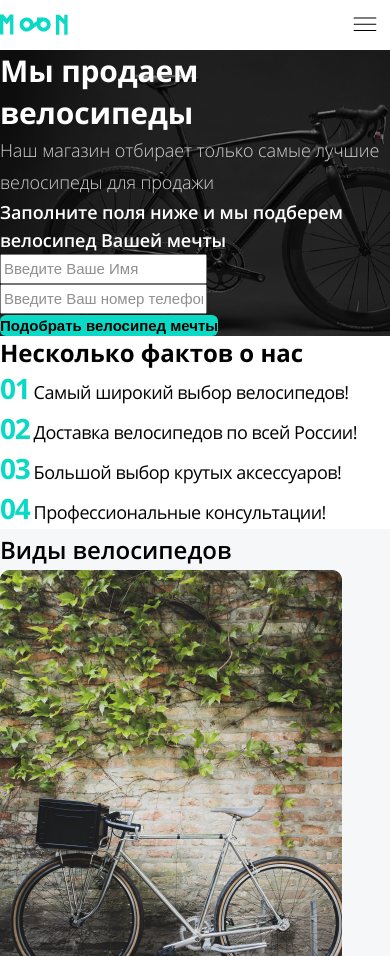
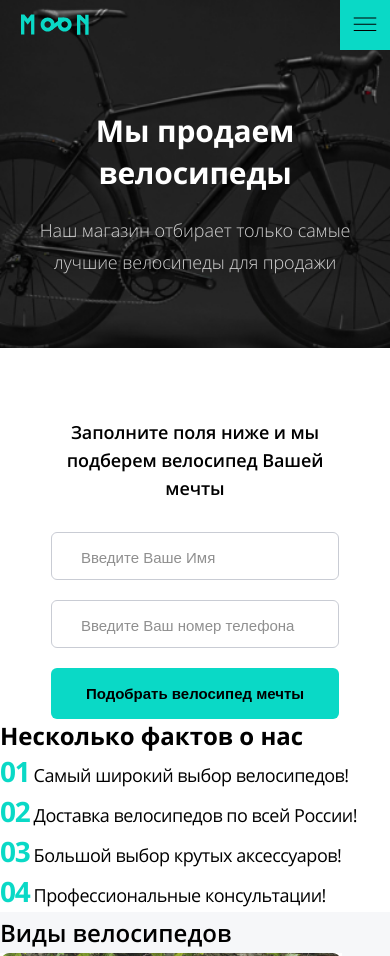
Before and after one commit to alenushka-jpg/bicycles__gramovich, a website: page source/index.html in a window 390 px wide. Shown: the top 956 px of the page. Drawn offline with nearby package versions, Linux system fonts and the light colour scheme; files that its build step writes are made by us from their sources.

Commit message:
Добавляет адаптивную сетку секции promo для всех состояний: десктопа, планшета и мобилы

```diff
--- a/source/index.html
+++ b/source/index.html
@@ -1,6 +1,6 @@
 <!DOCTYPE html>
 <html lang="ru">
-  <head>
+  <head class="page-body">
     <meta charset="UTF-8">
     <meta http-equiv="X-UA-Compatible" content="IE=edge">
     <meta name="viewport" content="width=device-width, initial-scale=1.0">
@@ -40,22 +40,27 @@
     <main class="page-main">
       <section class="promo">
         <div class="promo__container container">
+          <div class="promo__content">
+            <img class="promo__logo logo" src="./img/svg/logo.svg" width="68" height="21" alt="">
             <h1 class="promo__title">Мы продаем велосипеды</h1>
             <p class="promo__text">Наш магазин отбирает только самые лучшие велосипеды для продажи</p>
-          <form class="promo__form data-form" action="#" method="POST">
-            <span class="data-form__text">Заполните поля ниже и мы подберем велосипед Вашей мечты</span>
-            <div class="data-form__contacts">
+          </div>
+          <section class="promo__user-data user-data">
+            <form class="user-data__form" action="#" method="POST">
+              <span class="user-data__text">Заполните поля ниже и мы подберем велосипед Вашей мечты</span>
+              <div class="user-data__contacts">
                 <label class="visually-hidden" for="name-input">Введите Ваше Имя</label>
-              <input class="data-form__input" type="text" id="name-input" placeholder="Введите Ваше Имя"
+                <input class="user-data__input" type="text" id="name-input" placeholder="Введите Ваше Имя"
                 aria-label="Поле для ввода Вашего имени" required>
               </div>
-            <div class="data-form__contacts">
+              <div class="user-data__contacts">
                 <label class="visually-hidden" for="tel-input">Введите Ваш номер телефона</label>
-              <input class="data-form__input" type="tel" id="tel-input" placeholder="Введите Ваш номер телефона"
+                <input class="user-data__input" type="tel" id="tel-input" placeholder="Введите Ваш номер телефона"
                 aria-label="Поле для ввода Вашего номера телефона" required>
               </div>
-            <button class="data-form__button button">Подобрать велосипед мечты</button>
+              <button class="user-data__button button">Подобрать велосипед мечты</button>
             </form>
+          </section>
         </div>
       </section>
       <section class="about-us container">
--- a/source/sass/blocks/button.scss
+++ b/source/sass/blocks/button.scss
@@ -1,5 +1,4 @@
 .button {
   padding: 0;
-  background-color: inherit;
   border: none;
 }
--- a/source/sass/blocks/container.scss
+++ b/source/sass/blocks/container.scss
@@ -1,4 +1,5 @@
 .container {
   max-width: 1440px;
-  margin: 0 auto;
+  margin-left: auto;
+  margin-right: auto;
 }
--- a/source/sass/blocks/data-form.scss
+++ /dev/null
@@ -1,31 +0,0 @@
-.data-form__text {
-  font-weight: 600;
-  font-size: 17px;
-  line-height: 28px;
-  letter-spacing: -0.005em;
-  color: $basic-white;
-
-  @media (max-width: $tablet-width) {
-    font-size: 18px;
-  }
-}
-
-.data-form__input {
-  font-weight: 400;
-  font-size: 15px;
-  line-height: 24px;
-
-  &::placeholder {
-    font-size: 15px;
-    line-height: 24px;
-    color: rgba($primary-font, 0.5);
-  }
-}
-
-.data-form__button {
-  font-weight: 600;
-  font-size: 15px;
-  line-height: 21px;
-  background-color: $additional-color;
-  border-radius: 6px;
-}
--- a/source/sass/blocks/main-navigation.scss
+++ b/source/sass/blocks/main-navigation.scss
@@ -1,5 +1,5 @@
 .main-navigation {
-  width: 880px;
+  max-width: 880px;
   margin-left: auto;
   margin-right: auto;
 
@@ -47,6 +47,7 @@
   line-height: 32px;
   letter-spacing: -0.005em;
   text-decoration: none;
+  color: rgba($basic-white, 0.7);
 
   @media (max-width: $tablet-width) {
     padding: 16px;
--- a/source/sass/blocks/page-header.scss
+++ b/source/sass/blocks/page-header.scss
@@ -1,3 +1,9 @@
+.page-header {
+  position: relative;
+  margin-bottom: -60px;
+  z-index: 20;
+}
+
 .page-header__top {
   display: none;
 
@@ -5,6 +11,7 @@
     display: flex;
     justify-content: space-between;
     height: 50px;
+    padding-left: 21px;
   }
 }
 
--- a/source/sass/blocks/promo.scss
+++ b/source/sass/blocks/promo.scss
@@ -2,12 +2,61 @@
   background-color: $dark-background;
   background-image: url("/img/bicycles-background.jpg");
   background-repeat: no-repeat;
-  background-size: cover;
-  background-position: 0 0;
+  background-position: center;
+  background-size: 1440px 825px;
+
+  @media (max-width: $tablet-width) {
+    background-color: inherit;
+    background-image: none;
+  }
+}
+
+.promo__container {
+  display: grid;
+  grid-template-columns: 1fr 326px;
+  column-gap: 186px;
+  width: 880px;
+  padding-top: 318px;
+  padding-bottom: 243px;
+
+  @media (max-width: $tablet-width) {
+    width: auto;
+    column-gap: 0;
+    grid-template-columns: 1fr;
+    padding-top: 0;
+    padding-bottom: 0;
+    z-index: -1;
+  }
+}
+
+.promo__content {
+  @media (max-width: $tablet-width) {
+    padding-top: 134px;
+    background-image: url("/img/bicycles-background-tablet.jpg");
+    background-size: cover;
+    background-repeat: no-repeat;
+    background-position: center;
+  }
+
+  @media (max-width: $mobile-width) {
+    padding-top: 120px;
+    padding-left: 16px;
+    padding-right: 16px;
+    background-image: url("/img/bicycles-background-mobile.jpg");
+  }
+}
+
+.promo__logo {
+  margin-bottom: 31px;
+
+  @media (max-width: $tablet-width) {
+    display: none;
+  }
 }
 
 .promo__title {
-  margin: 0;
+  margin-top: 0;
+  margin-bottom: 24px;
   font-weight: 700;
   font-size: 46px;
   line-height: 64px;
@@ -15,12 +64,15 @@
   color: $basic-white;
 
   @media (max-width: $tablet-width) {
+    margin-bottom: 20px;
     font-size: 30px;
     line-height: 42px;
+    text-align: center;
   }
 }
 
 .promo__text {
+  display: block;
   margin: 0;
   font-weight: 300;
   font-size: 20px;
@@ -29,7 +81,17 @@
   color: rgba($basic-white, 0.8);
 
   @media (max-width: $tablet-width) {
+    width: 435px;
+    margin-left: auto;
+    margin-right: auto;
+    margin-bottom: 80px;
     font-size: 18px;
     line-height: 32px;
+    text-align: center;
+  }
+
+  @media (max-width: $tablet-width) {
+    width: auto;
+    margin-bottom: 70px;
   }
 }
--- /dev/null
+++ b/source/sass/blocks/user-data.scss
@@ -0,0 +1,75 @@
+.user-data {
+  @media (max-width: $tablet-width) {
+    padding-top: 70px;
+    background-color: $basic-white;
+  }
+
+  @media (max-width: $mobile-width) {
+    padding-left: 16px;
+    padding-right: 16px;
+  }
+}
+
+.user-data__form {
+  @media (max-width: $tablet-width) {
+    width: 321px;
+    margin-left: auto;
+    margin-right: auto;
+  }
+
+  @media (max-width: $mobile-width) {
+    width: 288px;
+  }
+}
+
+.user-data__text {
+  display: block;
+  margin-bottom: 20px;
+  font-weight: 600;
+  font-size: 17px;
+  line-height: 28px;
+  letter-spacing: -0.005em;
+  color: $basic-white;
+  text-align: center;
+
+  @media (max-width: $tablet-width) {
+    margin-bottom: 30px;
+    font-size: 18px;
+    color: $basic-black;
+  }
+}
+
+.user-data__input {
+  display: block;
+  width: 100%;
+  padding-top: 13px;
+  padding-left: 29px;
+  padding-bottom: 9px;
+  background-color: $basic-white;
+  border: 1px solid $border-color;
+  border-radius: 6px;
+  font-weight: 400;
+  font-size: 15px;
+  line-height: 24px;
+
+  &::placeholder {
+    font-size: 15px;
+    line-height: 24px;
+    color: rgba($primary-font, 0.5);
+  }
+}
+
+.user-data__contacts {
+  margin-bottom: 20px;
+}
+
+.user-data__button {
+  width: 100%;
+  padding: 15px;
+  font-weight: 600;
+  font-size: 15px;
+  line-height: 21px;
+  text-align: center;
+  background-color: $additional-color;
+  border-radius: 6px;
+}
--- a/source/sass/global/global.scss
+++ b/source/sass/global/global.scss
@@ -29,6 +29,10 @@ img {
   height: auto;
 }
 
+// .page-body {
+//   position: relative;
+// }
+
 .visually-hidden {
   position: absolute;
   width: 1px;
--- a/source/sass/style.scss
+++ b/source/sass/style.scss
@@ -8,7 +8,7 @@
 @import "blocks/button";
 @import "blocks/page-main";
 @import "blocks/promo";
-@import "blocks/data-form";
+@import "blocks/user-data";
 @import "blocks/about-us";
 @import "blocks/types-of-bicycles";
 @import "blocks/video";
```
Also changed, not shown: source/img/bicycles-background-mobile.jpg (added), source/img/bicycles-background-tablet.jpg (added). Lines whose indentation alone changed are shown as unchanged.
